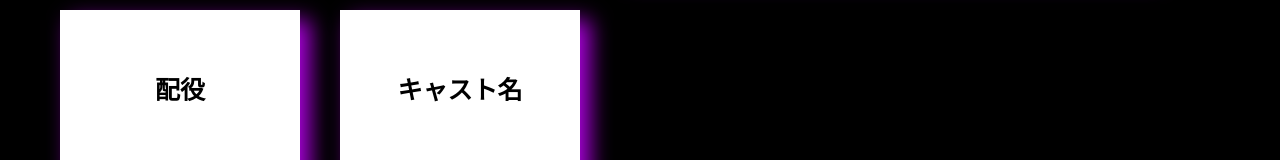
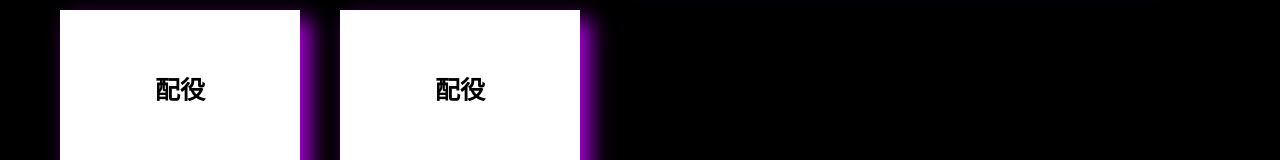
Before and after one commit to tsukukoma-third-grade-classC-bunkasai/TK3C, a plain HTML site: page index.html in a window 1280 px wide. Shown: the part 5122-5282 px from the top of the page. Drawn offline with Linux system fonts and the light colour scheme.

Commit message:
Update index.html

```diff
--- a/index.html
+++ b/index.html
@@ -97,7 +97,7 @@
       </div>
       <div class="small">
         <img src="">
-        <p>キャスト名</p>
+        <p>配役</p>
       </div>
 
 
```
